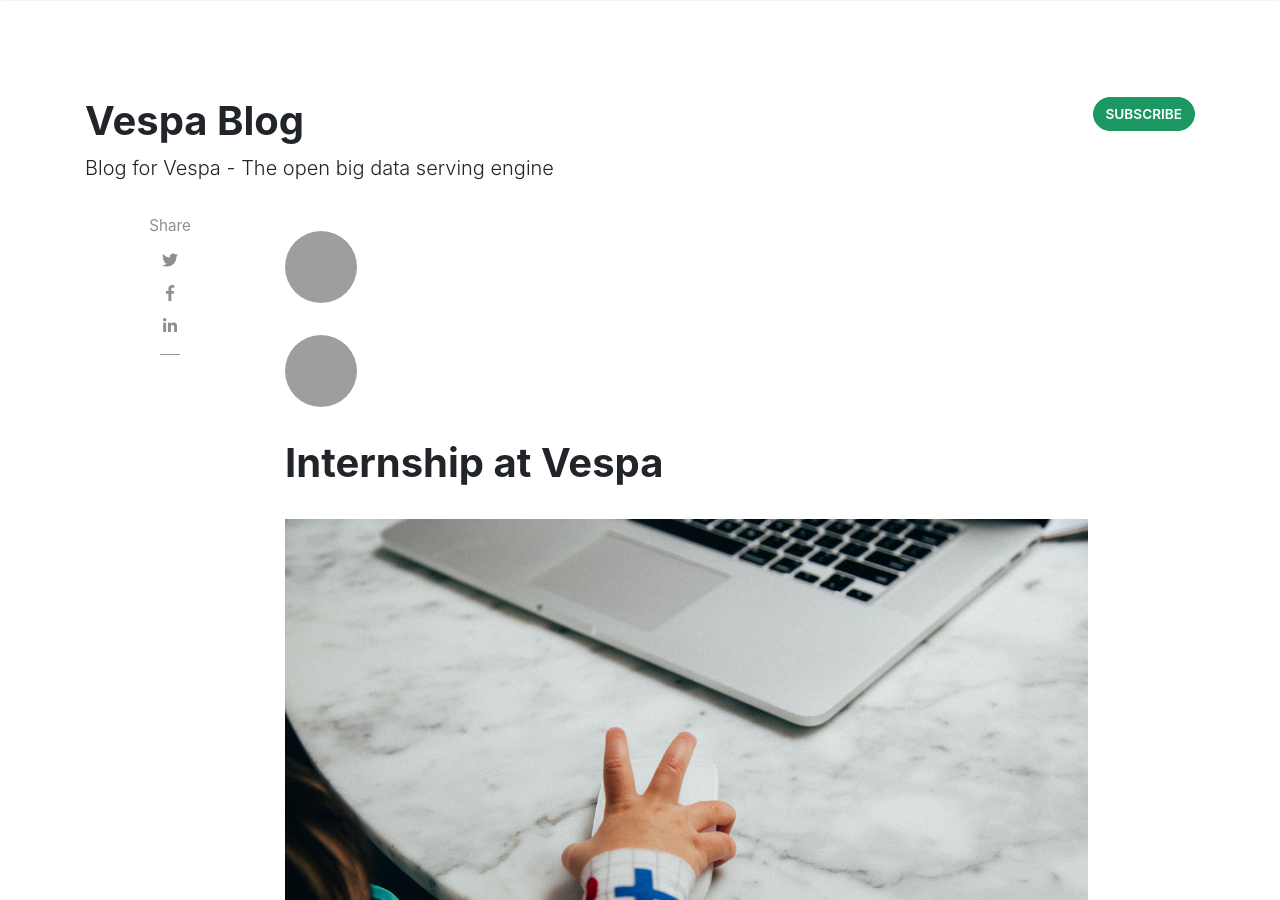
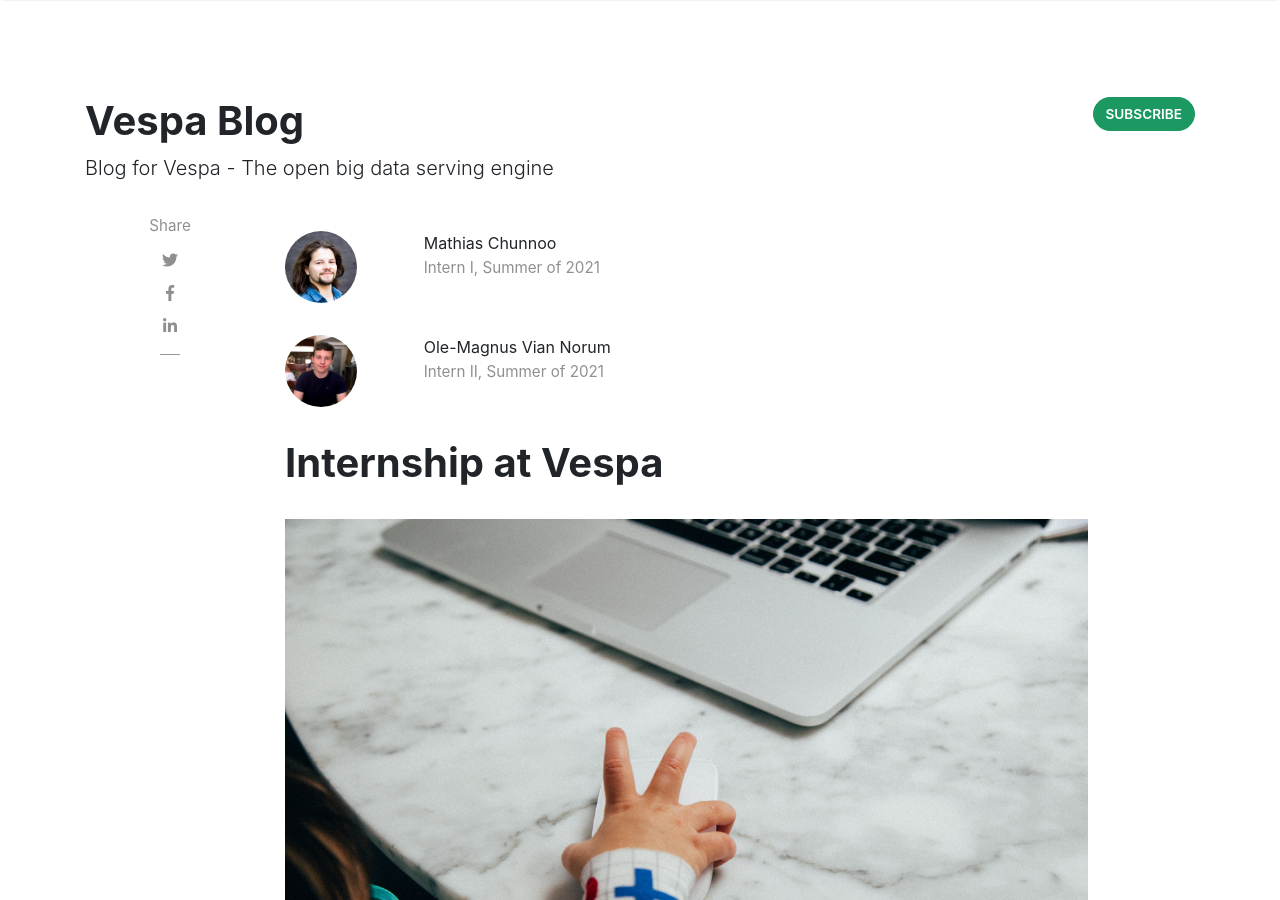
Before and after one commit to vespa-engine/blog, a Jekyll site: the page built from _posts/2021-08-20-summer-interns.md, in a window 1280 px wide and 900 px high. Built offline with Jekyll 4.4.1, drawn with Linux system fonts in a browser that asks for light colours; nearby versions of some CDN libraries; comment, search, counter and statistics services are not loaded; grey boxes are pictures that could not be loaded.

Commit message:
Add author

```diff
--- a/_config.yml
+++ b/_config.yml
@@ -82,6 +82,19 @@ authors:
     avatar: '/assets/avatars/aaronnagao.jpg'
     email: aaronnagao@verizonmedia.com
     description: "Senior Software Engineer, Verizon Media"
+  onorum:
+    name: Ole-Magnus Vian Norum
+    display_name: Ole-Magnus Vian Norum
+    avatar: '/assets/avatars/onorum.jpg'
+    email: ole99@live.no
+    description: "Intern II, Summer of 2021"
+  chunnoo:
+    name: Mathias Chunnoo
+    display_name: Mathias Chunnoo
+    avatar: '/assets/avatars/chunnoo.jpg'
+    email: mathiaschunnoo@gmail.com
+    description: "Intern I, Summer of 2021"
+
 
 
 # Plugins
--- a/_posts/2021-08-20-summer-interns.md
+++ b/_posts/2021-08-20-summer-interns.md
@@ -2,14 +2,14 @@
 layout: post
 title: "Internship at Vespa"
 author: chunnoo onorum
-date: "2021-08-20"
+date: '2021-08-20'
 image: assets/2021-08-20-summer-interns/interns.jpg
 tags: []
 excerpt: After the summer internship of 2021 the interns have summarised what they have done and their experience at Vespa
 ---
 
 
-<p class="image credits">
+<p class="image-credit">
 Photo by <a href="https://unsplash.com/@charlesdeluvio">Charles Deluvio</a> on <a href="https://unsplash.com/s/photos/working-baby">Unsplash</a></p>
 
 Over the course of the summer we the interns have gotten to explore the Vespa
```
Also changed, not shown: assets/avatars/chunnoo.jpg (added), assets/avatars/onorum.jpg (added).
